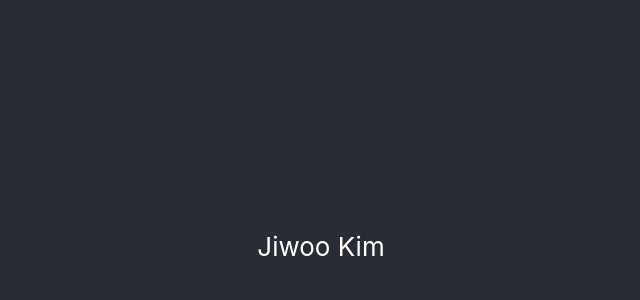
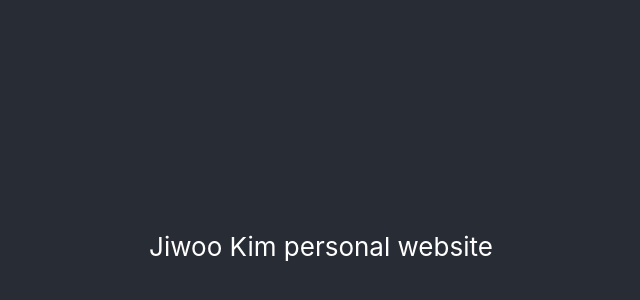
Before and after one commit to crimsonality/ucbc, a React (Create React App) app: page / in a window 1280 px wide. Shown: the part 154-454 px from the top of the page, without its empty margins (319-959 px from the left). Built offline with nearby package versions, Linux system fonts and the light colour scheme.

Commit message:
test push

```diff
--- a/src/components/App.js
+++ b/src/components/App.js
@@ -13,7 +13,7 @@ class App extends Component {
         return (
             <div className="App">
               <header className="App-header">
-                Jiwoo Kim
+                Jiwoo Kim personal website
               </header>
             </div>
           )
```
